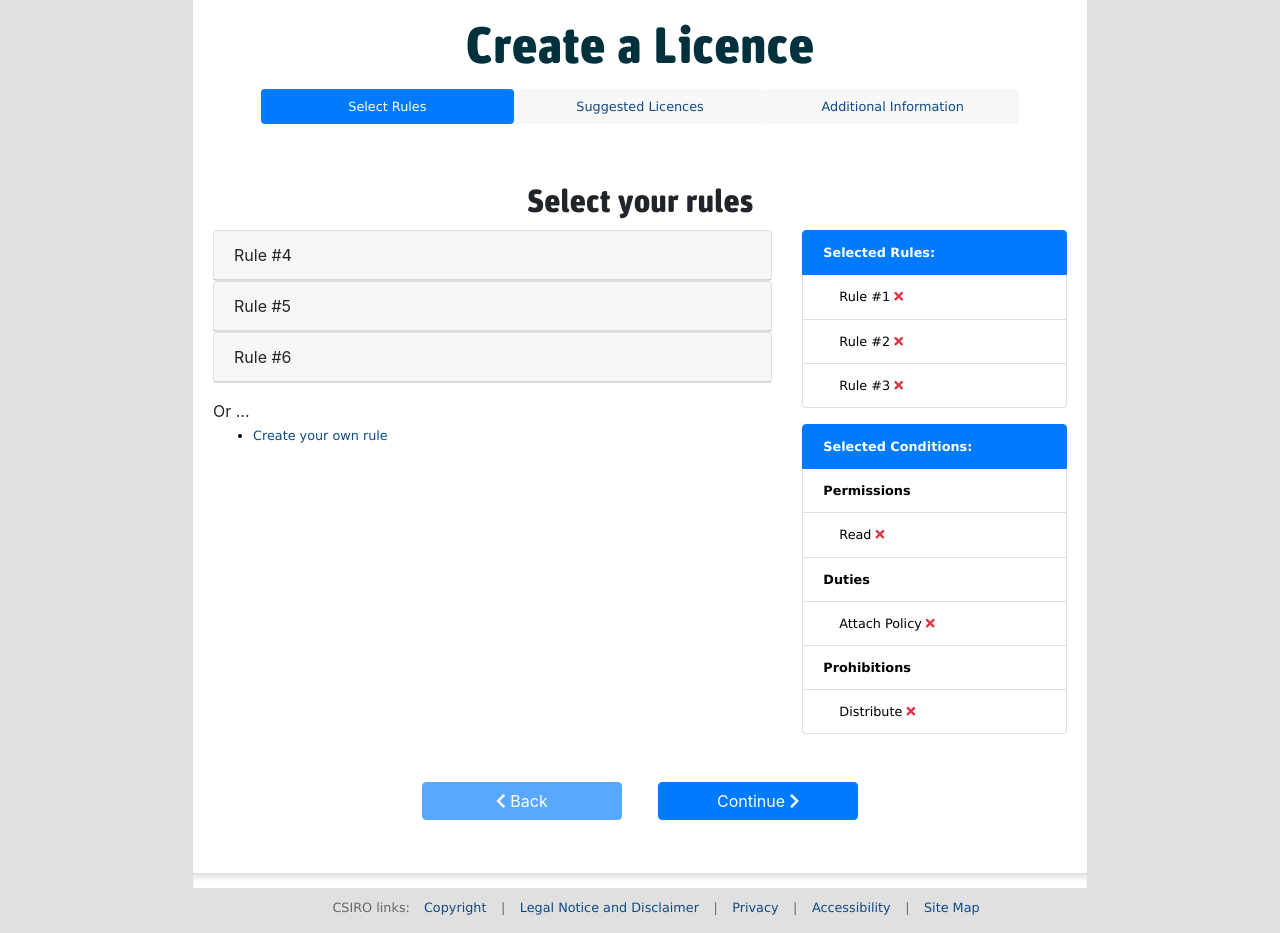
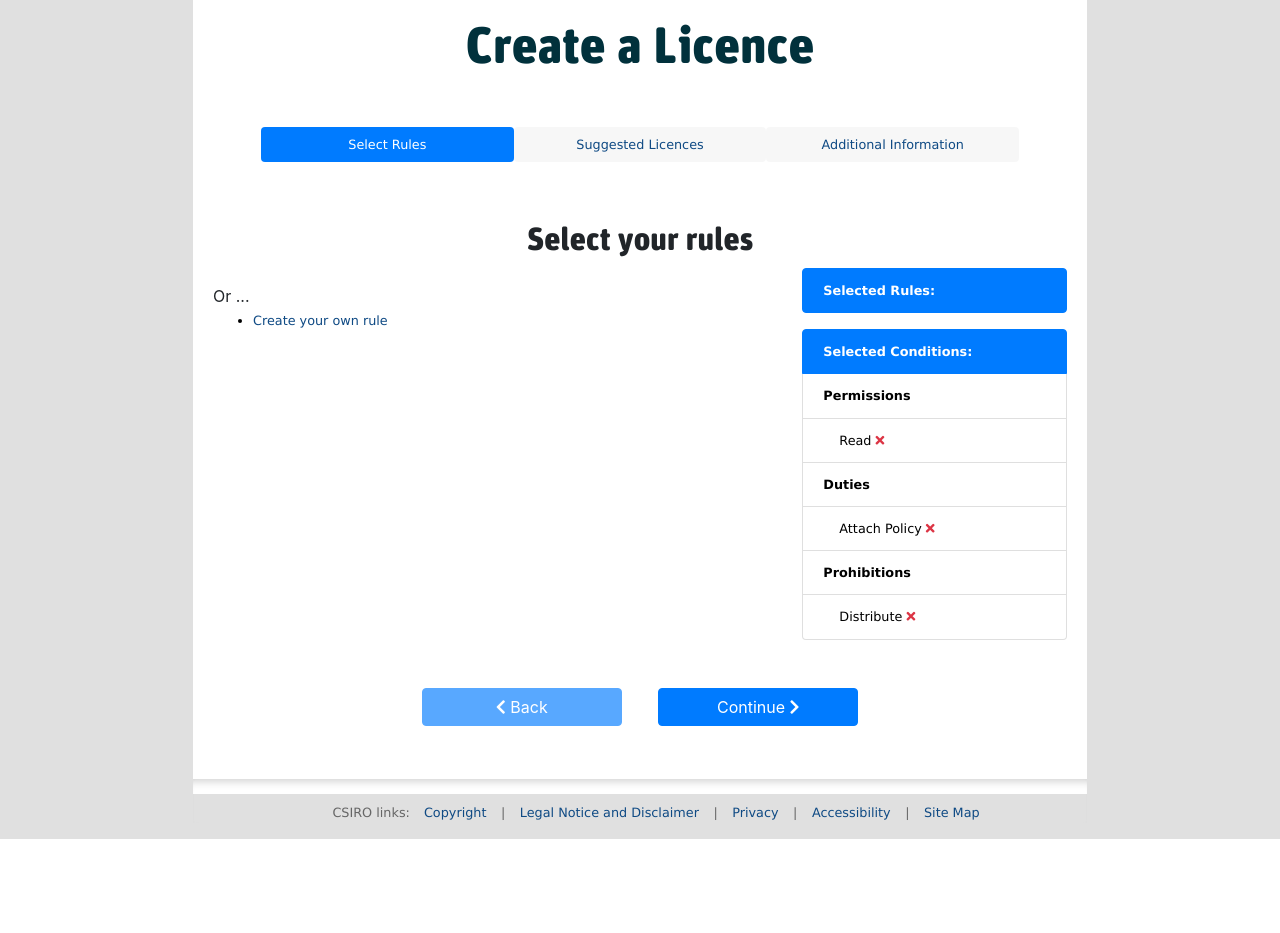
Before and after one commit to CSIRO-enviro-informatics/licences-catalogue, a Python web app: template view/templates/create_licence.html in a window 1280 px wide. Shown: the part 138-1071 px from the top of the page. After the commit the page ends 977 px from the top, so only its background shows below. Run offline with Jinja, Linux system fonts and the light colour scheme; the template is opened without the code that fills it, so the values that code supplies are empty; some libraries are stand-ins or nearby versions.

Commit message:
Create Licence page interactivity WIP

```diff
--- a/controller/routes.py
+++ b/controller/routes.py
@@ -241,4 +241,8 @@ def view_action(action_uri):
 
 @routes.route('/licence/create')
 def create_licence_form():
-    return render_template('create_licence.html')
+    rules = db_access.get_all_rules()
+    rules.sort(key=lambda rule: rule['LABEL'])
+    for rule in rules:
+        rule['LINK'] = url_for('controller.rule_routes', uri=rule['URI'])
+    return render_template('create_licence.html', rules=rules)
--- a/view/templates/create_licence.html
+++ b/view/templates/create_licence.html
@@ -1,9 +1,9 @@
 {% extends 'layout.html' %}
 {% block content %}
 <h1 class="text-center">Create a Licence</h1>
-<ul class="nav nav-pills justify-content-center nav-justified ml-5 mr-5">
+<ul class="nav nav-pills justify-content-center nav-justified ml-5 mr-5 mt-5">
     <li class="nav-item">
-        <a class="nav-link active" data-toggle="pill" data-target="#step-1">Select Rules</a>
+        <a class="nav-link active" data-toggle="pill" href="#step-1">Select Rules</a>
     </li>
     <li class="nav-item">
         <a class="nav-link" data-toggle="pill" href="#step-2">Suggested Licences</a>
@@ -17,133 +17,15 @@
         <h2 class="text-center">Select your rules</h2>
         <div class="row">
             <div class="col-md-8">
-                <div id="accordion">
-                    <div class="card">
-                        <div class="card-header mouseover" data-toggle="collapse" data-target="#rule-4">
-                            Rule #4
-                        </div>
-                        <div id="rule-4" class="collapse" data-parent="#accordion">
-                            <div class="card-body text-center">
-                                <table class="table table-bordered">
-                                    <tbody>
-                                        <tr>
-                                            <th>URI</th>
-                                            <td class="text-left"></td>
-                                        </tr>
-                                        <tr>
-                                            <th>Type</th>
-                                            <td class="text-left"></td>
-                                        </tr>
-                                        <tr>
-                                            <th>Actions</th>
-                                            <td class="text-left"></td>
-                                        </tr>
-                                        <tr>
-                                            <th>Assignors</th>
-                                            <td class="text-left"></td>
-                                        </tr>
-                                        <tr>
-                                            <th>Assignees</th>
-                                            <td class="text-left"></td>
-                                        </tr>
-                                    </tbody>
-                                </table>
-                                <a href="#!" type="button" class="btn btn-primary">See Rule</a>
-                                <a href="#!" type="button" class="btn btn-primary">Add Rule</a>
-                            </div>
-                        </div>
-                    </div>
-                    <div class="card">
-                        <div class="card-header mouseover" data-toggle="collapse" data-target="#rule-5">
-                            Rule #5
-                        </div>
-                        <div id="rule-5" class="collapse" data-parent="#accordion">
-                            <div class="card-body text-center">
-                                <table class="table table-bordered">
-                                    <tbody>
-                                        <tr>
-                                            <th>URI:</th>
-                                            <td class="text-left"></td>
-                                        </tr>
-                                        <tr>
-                                            <th>Type</th>
-                                            <td class="text-left"></td>
-                                        </tr>
-                                        <tr>
-                                            <th>Actions</th>
-                                            <td class="text-left"></td>
-                                        </tr>
-                                        <tr>
-                                            <th>Assignors</th>
-                                            <td class="text-left"></td>
-                                        </tr>
-                                        <tr>
-                                            <th>Assignees</th>
-                                            <td class="text-left"></td>
-                                        </tr>
-                                    </tbody>
-                                </table>
-                                <a href="#!" type="button" class="btn btn-primary">See Rule</a>
-                                <a href="#!" type="button" class="btn btn-primary">Add Rule</a>
-                            </div>
-                        </div>
-                    </div>
-                    <div class="card">
-                        <div class="card-header mouseover" data-toggle="collapse" data-target="#rule-6">
-                            Rule #6
-                        </div>
-                        <div id="rule-6" class="collapse" data-parent="#accordion">
-                            <div class="card-body text-center">
-                                <table class="table table-bordered">
-                                    <tbody>
-                                        <tr>
-                                            <th>URI:</th>
-                                            <td class="text-left"></td>
-                                        </tr>
-                                        <tr>
-                                            <th>Type</th>
-                                            <td class="text-left"></td>
-                                        </tr>
-                                        <tr>
-                                            <th>Actions</th>
-                                            <td class="text-left"></td>
-                                        </tr>
-                                        <tr>
-                                            <th>Assignors</th>
-                                            <td class="text-left"></td>
-                                        </tr>
-                                        <tr>
-                                            <th>Assignees</th>
-                                            <td class="text-left"></td>
-                                        </tr>
-                                    </tbody>
-                                </table>
-                                <a href="#!" type="button" class="btn btn-primary">See Rule</a>
-                                <a href="#!" type="button" class="btn btn-primary">Add Rule</a>
-                            </div>
-                        </div>
-                    </div>
-                </div>
+                <div id="accordion"></div>
                 <div class="mt-3">
                     Or ...
                     <ul class="mb-0"><li><a href="#!">Create your own rule</a></li></ul>
                 </div>
             </div>
             <div class="col-md-4">
-                <ul class="list-group mb-3">
+                <ul class="list-group selected-rules mb-3">
                     <li class="list-group-item font-weight-bold active">Selected Rules:</li>
-                    <li class="list-group-item">
-                        <span class="ml-3">Rule #1</span>
-                        <a href="#!"><i class="fas fa-times text-danger"></i></a>
-                    </li>
-                    <li class="list-group-item">
-                        <span class="ml-3">Rule #2</span>
-                        <a href="#!"><i class="fas fa-times text-danger"></i></a>
-                    </li>
-                    <li class="list-group-item">
-                        <span class="ml-3">Rule #3</span>
-                        <a href="#!"><i class="fas fa-times text-danger"></i></a>
-                    </li>
                 </ul>
                 <ul class="list-group">
                     <li class="list-group-item font-weight-bold active">Selected Conditions:</li>
@@ -422,5 +348,43 @@ $('body').on('click', '.previous-button', function() {
 $('body').on('click', '.next-button', function() {
     $('.nav-link.active').parent().next('li').find('a').trigger('click')
 })
+
+try {
+    var rules = JSON.parse($('#rules-json').html());
+} catch(err) {
+    var rules = []
+}
+
+var updateRuleSelectList = function() {
+    for (i = 0; i < rules.length; i++) {
+        if (!('SELECTED' in rules[i]) || rules[i]['SELECTED'] == false) {
+            rule_card = $('#rule-card-template').clone()
+            rule_card.find('.card-header').text(rules[i]['LABEL']).attr('data-target', '#rule-' + i)
+            rule_card.find('.collapse').attr('id', 'rule-' + i)
+            rule_card.find('td:eq(0)').text(rules[i]['URI'])
+            rule_card.find('td:eq(1)').text(rules[i]['TYPE_LABEL'])
+            rule_card.find('td:eq(2)').text(rules[i]['ACTIONS'].join(', '))
+            rule_card.find('td:eq(3)').text(rules[i]['ASSIGNORS'].join(', '))
+            rule_card.find('td:eq(4)').text(rules[i]['ASSIGNEES'].join(', '))
+            rule_card.find('.card-body').children('a').attr('href', rules[i]['LINK'])
+            rule_card.find('.card-body').children('button').attr('data-rule', rules[i]['URI'])
+            $('#accordion').append(rule_card.children())
+        }
+    }
+}
+
+$('body').on('click', '.add-rule', function() {
+    var uri = $(this).attr('data-rule')
+    for (i = 0; i < rules.length; i++) {
+        if (rules[i]['URI'] == uri) {
+            rules[i]['SELECTED'] = true
+            var selected_rule_item = $('#selected-rule-template').clone()
+            selected_rule_item.find('span').text(rules[i]['LABEL'])
+            $('.selected-rules').append(selected_rule_item.children())
+        }
+    }
+})
+
+updateRuleSelectList()
 </script>
 {% endblock %}
```
Also changed, not shown: other parts of view/templates/create_licence.html (+44 -0 lines), controller/db_access.py (+8 -2 lines), tests/test_db_access.py (+2 -1 lines).
